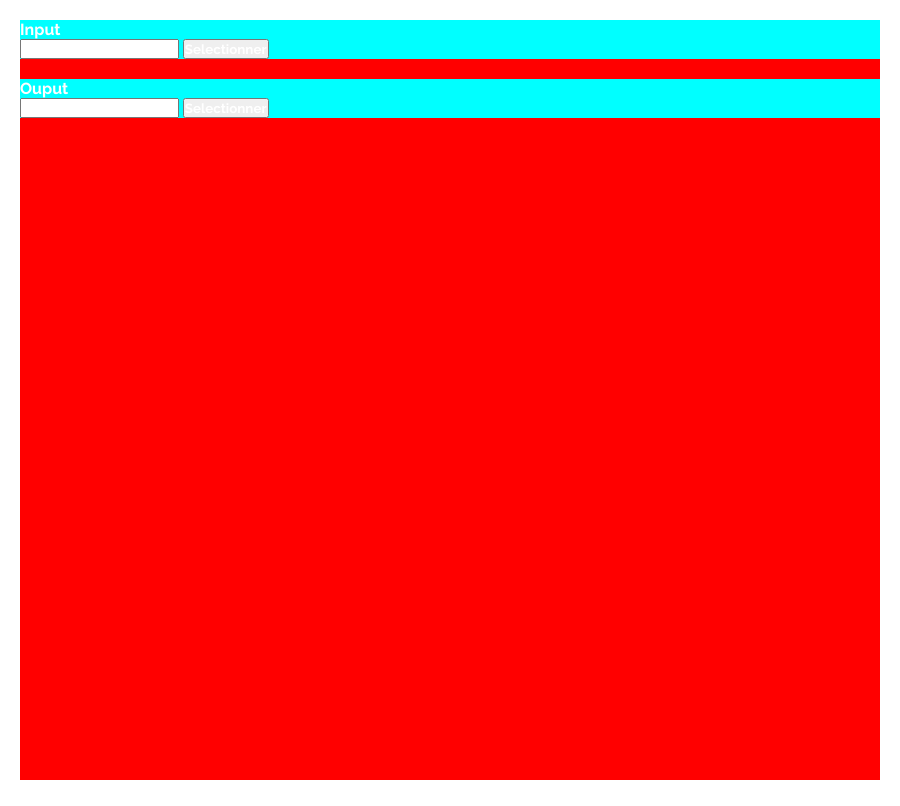
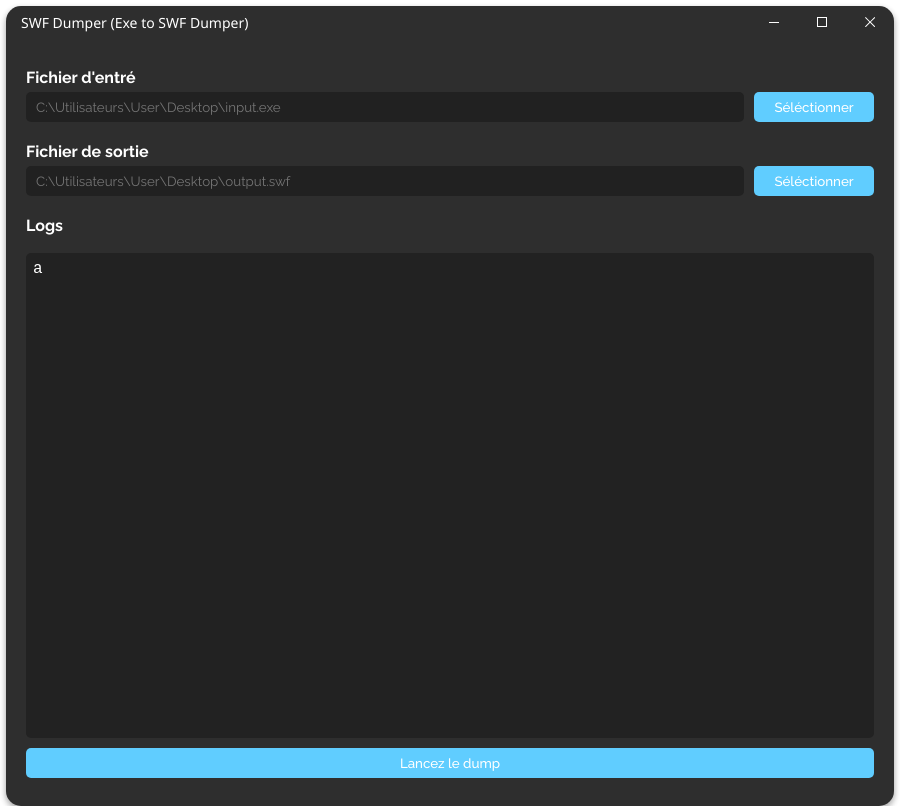
Before and after one commit to azures04/SWF-Dumper, an Electron app: page app/index.html in a window 900 px wide. Drawn offline with Linux system fonts and the light colour scheme.

Commit message:
new commit

```diff
--- a/app/assets/css/stylesheet.css
+++ b/app/assets/css/stylesheet.css
@@ -7,18 +7,130 @@
     font-family: 'Raleway', sans-serif;
     font-weight: 700;
     color: #ffffff;
+    outline: none;
+    user-select: none;
+    overflow: hidden;
+}
+
+body {
+    height: 100%;
+}
+
+main {
+    position: absolute;
+    top: 6px;
+    left: 6px;
+    right: 6px;
+    bottom: 6px;
+    border-radius: 15px;
+    background-color: #2e2e2e;
+    box-shadow: 0 3px 6px rgba(0,0,0,0.16), 0 3px 6px rgba(0,0,0,0.23);
+    height: 100%;
 }
 
 #app {
     position: absolute;
-    top: 20px;
+    top: 62px;
     left: 20px;
     right: 20px;
     bottom: 20px;
-    background-color: red;
+    height: 100%;
 }
 
-#app > div.selector {
-    background-color: aqua;
+#titlebar {
+    position: absolute;
+    top: 0px;
+    left: 0px;
+    right: 0px;
+    width: 100%;
+    height: 32px;
+    border-top-left-radius: 15px;
+    border-top-right-radius: 15px;
+}
+
+#titlebar > * {
+    display: inline;
+}
+
+#titlebar > p {
+    font-family: 'Segoe UI', Tahoma, Geneva, Verdana, sans-serif;
+    font-size: 14px;
+    line-height: 34px;
+    margin-left: 15px;
+    font-weight: 500;
+}
+
+#titlebar > button {
+    float: right;
+    width: 48px;
+    height: 32px;
+    border: 0px;
+    cursor: pointer;
+    background-color: transparent;
+}
+
+#titlebar > button:hover {
+    background-color: #ffffff35;
+}
+
+#titlebar > button:first-child:hover {
+    background-color: red;
+    border-top-right-radius: 15px;
+}
+
+#app > article.selector {
     margin-bottom: 20px;
 }
+
+#app > article.selector > button {
+    border: 0px;
+    color: #ffffff;
+    font-weight: 500;
+    width: 120px;
+    height: 30px;
+    border: none;
+    float: right;
+    margin-top: 5px;
+    cursor: pointer;
+    border-radius: 5px;
+    background-color: #60cdff;
+}
+
+#app > article.selector > input {
+    height: 30px;
+    border: none;
+    margin-top: 5px;
+    color: #ffffff;
+    padding: 0px 10px;
+    border-radius: 5px;
+    font-weight: normal;
+    width: calc(100% - 130px);
+    background-color: #212121;
+}
+
+#app > article.selector > div {
+    position: absolute;
+    top: 180px;
+    left: 0px;
+    right: 0px;
+    bottom: 130px;
+    margin-top: 5px;
+    font-weight: 200;
+    border-radius: 5px;
+    padding: 7px 7px 7px 7px;
+    background-color: #222222;
+    font-family: 'Courier New', Courier, monospace;
+}
+
+#app > article.selector:last-child > button {
+    position: absolute;
+    bottom: 90px;
+    margin-top: 10px;
+    width: 100%;
+}
+
+svg {
+    width: 10px;
+    height: 10px;
+    fill: #ffffff;
+}
--- a/app/index.html
+++ b/app/index.html
@@ -8,22 +8,46 @@
 </head>
 <body>
 
-    <div id="app">
-        <div class="selector">
-            <label for="inputSelectorText"><b>Input</b></label>
-            <br>
-            <input type="text" name="" id="inputSelectorText">
-            <input type="file" id="inputSelectorFile" hidden>
-            <button>Selectionner</button>
+    <main>
+        <div id="titlebar">
+            <p>SWF Dumper (Exe to SWF Dumper)</p>
+            <button>
+                <svg viewBox="0 0 10 10"><polygon points="10.2,0.7 9.5,0 5.1,4.4 0.7,0 0,0.7 4.4,5.1 0,9.5 0.7,10.2 5.1,5.8 9.5,10.2 10.2,9.5 5.8,5.1" /></svg>
+            </button>
+            <button>
+                <svg viewBox="0 0 10 10"><path d="M0,0v10h10V0H0z M9,9H1V1h8V9z" /></svg>
+            </button>
+            <button>
+			    <svg x="0px" y="0px" viewBox="0 0 10.2 1"><rect x="0" y="50%" width="10.2" height="1" /></svg>
+            </button>
         </div>
-        <div class="selector">
-            <label for="outputSelectorText"><b>Ouput</b></label>
-            <br>
-            <input type="text" name="" id="outputSelectorText">
-            <input type="file" id="outputSelectorFile" hidden>
-            <button>Selectionner</button>
+        <div id="app">
+            <article class="selector">
+                <label for="inputSelectorText"><b>Fichier d'entré</b></label>
+                <br>
+                <input type="text" placeholder="C:\Utilisateurs\User\Desktop\input.exe" id="inputSelectorText">
+                <input type="file" id="inputSelectorFile" hidden>
+                <button onclick="inputSelectorFile.click()">Séléctionner</button>
+            </article>
+            <article class="selector">
+                <label for="outputSelectorText"><b>Fichier de sortie</b></label>
+                <br>
+                <input type="text" placeholder="C:\Utilisateurs\User\Desktop\output.swf" id="outputSelectorText">
+                <input type="file" id="outputSelectorFile" hidden>
+                <button onclick="outputSelectorFile.click()">Séléctionner</button>
+            </article>
+            <article class="selector">
+                <label for="stdout"><b>Logs</b></label>
+                <br>
+                <div>
+                    a
+                </div>
+                <button>
+                    Lancez le dump
+                </button>
+            </article>
         </div>
-    </div>
+    </main>
 
 </body>
 </html>
```
Also changed, not shown: main.js (+49 -21 lines), preload.js (+11 -0 lines), app/assets/js/script.js (added).
